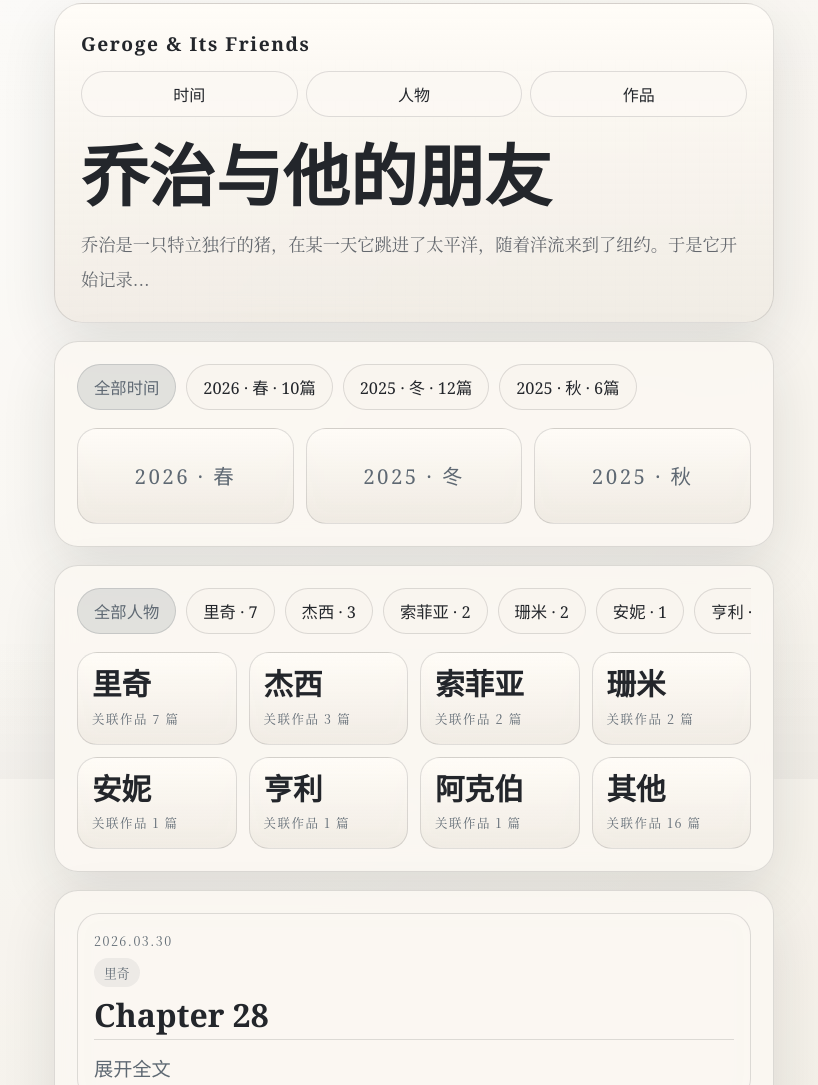
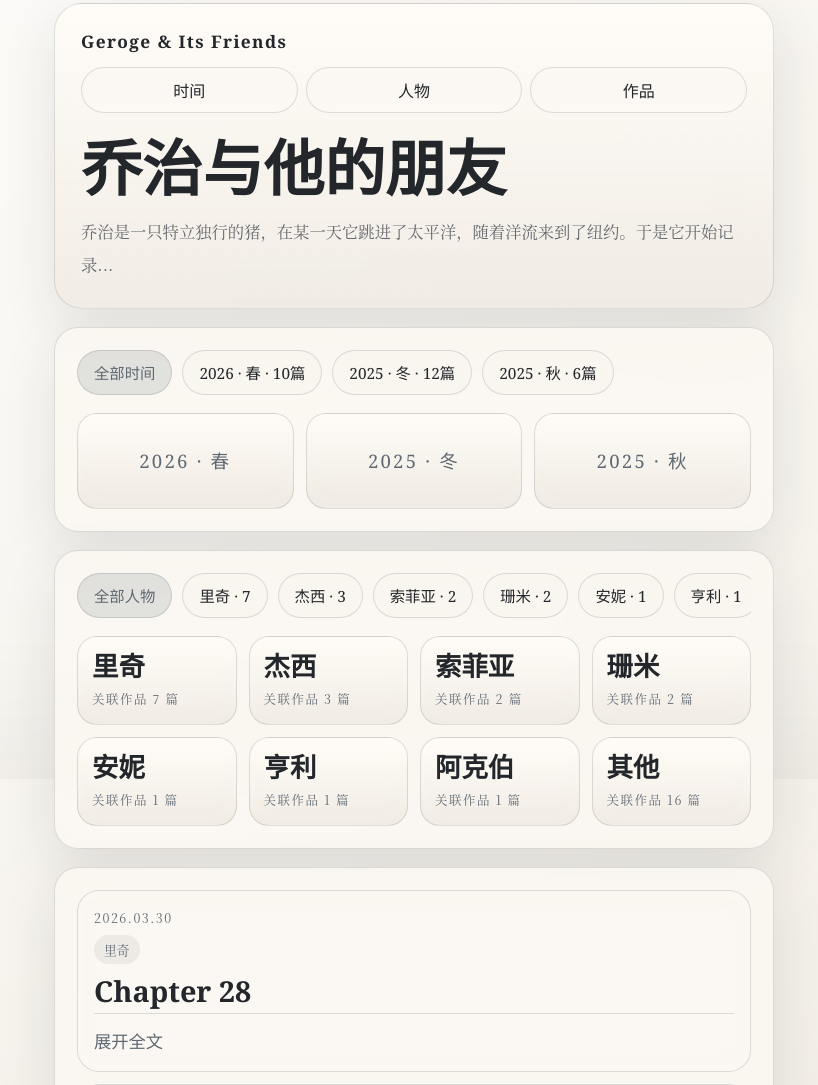
Before and after one commit to leyanchen1006/EssayProfolioMobile, a plain HTML site: page index.html in a window 1280 px wide. Shown: the part 21-1106 px from the top of the page, without its empty margins (226-1044 px from the left). Drawn offline with Linux system fonts and the light colour scheme.

Commit message:
Add files via upload

```diff
--- a/styles.css
+++ b/styles.css
@@ -102,7 +102,7 @@ a {
   display: block;
   margin: 0 0 14px;
   font-family: var(--font-display);
-  font-size: 1.2rem;
+  font-size: 1.08rem;
   font-weight: 700;
   letter-spacing: 0.08em;
 }
@@ -166,15 +166,15 @@ h4 {
 
 h1 {
   margin-top: 10px;
-  font-size: clamp(2.6rem, 10vw, 4.2rem);
+  font-size: clamp(2.35rem, 8.8vw, 3.8rem);
 }
 
 h2 {
-  font-size: clamp(1.8rem, 7vw, 2.5rem);
+  font-size: clamp(1.65rem, 6.2vw, 2.2rem);
 }
 
 h3 {
-  font-size: clamp(1.35rem, 6vw, 1.85rem);
+  font-size: clamp(1.22rem, 5.3vw, 1.65rem);
 }
 
 h4 {
@@ -186,7 +186,7 @@ h4 {
 .empty-state {
   color: var(--muted);
   line-height: 2.05;
-  font-size: clamp(1rem, 4.3vw, 1.08rem);
+  font-size: clamp(0.96rem, 4vw, 1.02rem);
 }
 
 .hero-text {
@@ -201,7 +201,7 @@ h4 {
   padding: 12px 16px;
   border-radius: 999px;
   border: 1px solid transparent;
-  font-size: 1.08rem;
+  font-size: 1rem;
   transition: transform 160ms ease, background-color 160ms ease, border-color 160ms ease;
 }
 
@@ -255,7 +255,7 @@ h4 {
   border: 1px solid var(--line);
   background: rgba(250, 246, 239, 0.9);
   color: var(--ink);
-  font-size: 1.02rem;
+  font-size: 0.96rem;
   cursor: pointer;
   transition: transform 160ms ease, background-color 160ms ease, color 160ms ease;
 }
@@ -298,7 +298,7 @@ h4 {
   display: inline-flex;
   justify-content: center;
   text-align: center;
-  font-size: 1.28rem;
+  font-size: 1.16rem;
   line-height: 1.15;
 }
 
@@ -360,7 +360,7 @@ h4 {
 
 .work-title {
   margin-bottom: 8px;
-  font-size: clamp(1.65rem, 7vw, 2rem);
+  font-size: clamp(1.48rem, 6.2vw, 1.8rem);
 }
 
 .work-details {
@@ -372,7 +372,7 @@ h4 {
   cursor: pointer;
   list-style: none;
   font-family: var(--font-display);
-  font-size: 1.2rem;
+  font-size: 1.08rem;
   color: var(--accent);
 }
 
```
